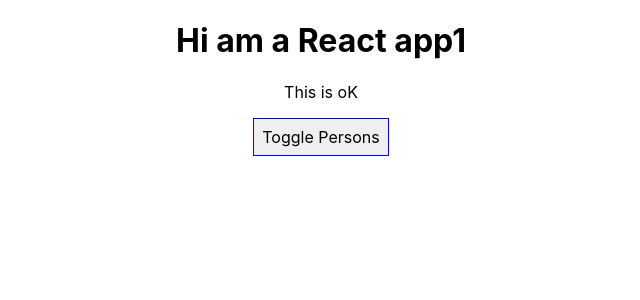
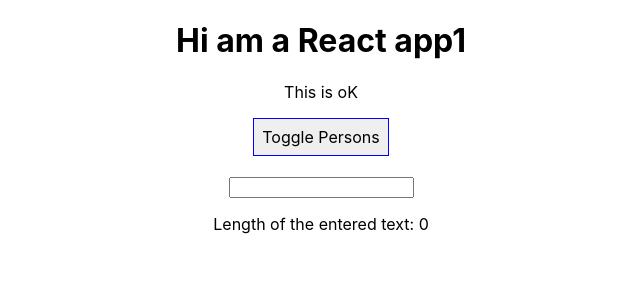
Before and after one commit to y0j/react-playground, a React (Create React App) app: page / in a window 1280 px wide. Shown: the top 300 px of the page, without its empty margins (319-959 px from the left). Built offline with nearby package versions, Linux system fonts and the light colour scheme.

Commit message:
Section 4 after assigment

```diff
--- a/src/App.js
+++ b/src/App.js
@@ -1,6 +1,8 @@
 import React, {Component, createElement} from 'react';
 import './App.css';
 import Person from './Person/Person';
+import Validation from './Validation/Validation';
+import Char from './Char/Char';
 
 class App extends Component {
   state = {
@@ -10,7 +12,9 @@ class App extends Component {
       { id: 'he63sq', name: 'Mark', age: 26}
     ],
     otherState: 'some other value',
-    showPersons: false
+    showPersons: false,
+    textInput: '',
+    textInputLength: 0
   }
 
   nameChangedHandler = (event, id) => {
@@ -42,6 +46,15 @@ class App extends Component {
     this.setState({showPersons: !doesShow})
   }
 
+  getLengthHandler = (event) => {
+    const textInput = event.target.value;
+    const textInputLength = textInput.length;
+    this.setState({
+      textInput: textInput,
+      textInputLength: textInputLength
+    });
+  }
+
   render () {
     const style = {
       backgroundcolor: 'white',
@@ -67,6 +80,29 @@ class App extends Component {
       );
     }
 
+    let validation = null;
+    if (this.state.textInputLength > 5) {
+      validation = (
+        <div>
+          <Validation message="Text long enough"/>
+        </div>
+      );
+    }
+    else if (this.state.textInputLength > 0) {
+      validation = (
+        <div>
+          <Validation message="Text too short"/>
+        </div>
+      );
+    }
+
+    let charComponent = null;
+    if (this.state.textInput) {
+      charComponent = (
+        <Char textInput={this.state.textInput}/>
+      );
+    }
+
     return (
       <div className="App">
         <h1>Hi am a React app1</h1>
@@ -75,6 +111,12 @@ class App extends Component {
         style={style}
         onClick={this.togglePersonsHandler}>Toggle Persons</button>
         {persons}
+        <br/>
+        <br/>
+        <input type="text" onChange={(event) => this.getLengthHandler(event)} value={this.state.textInput}/>
+        <p>Length of the entered text: {this.state.textInputLength}</p>
+        {validation}
+        {charComponent}
       </div>
     );
     //return React.createElement('div', {className: 'App'}, React.createElement('h1', null, 'Does this work now?'));
@@ -84,6 +126,7 @@ class App extends Component {
 export default App;
 
 
+//        <input type="text" onChange={(event) => this.nameChangedHandler(event, )}/>
 
 
 
```
